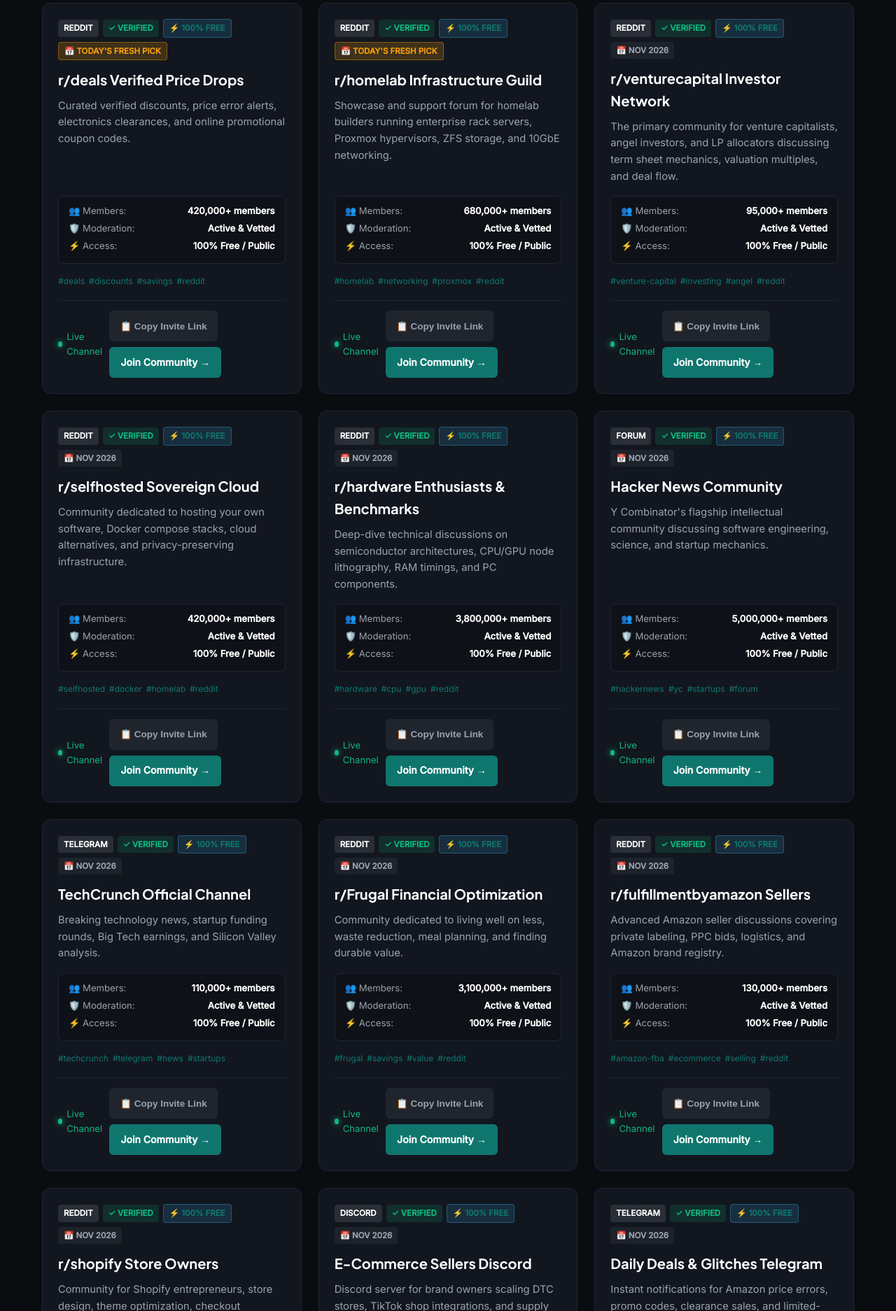
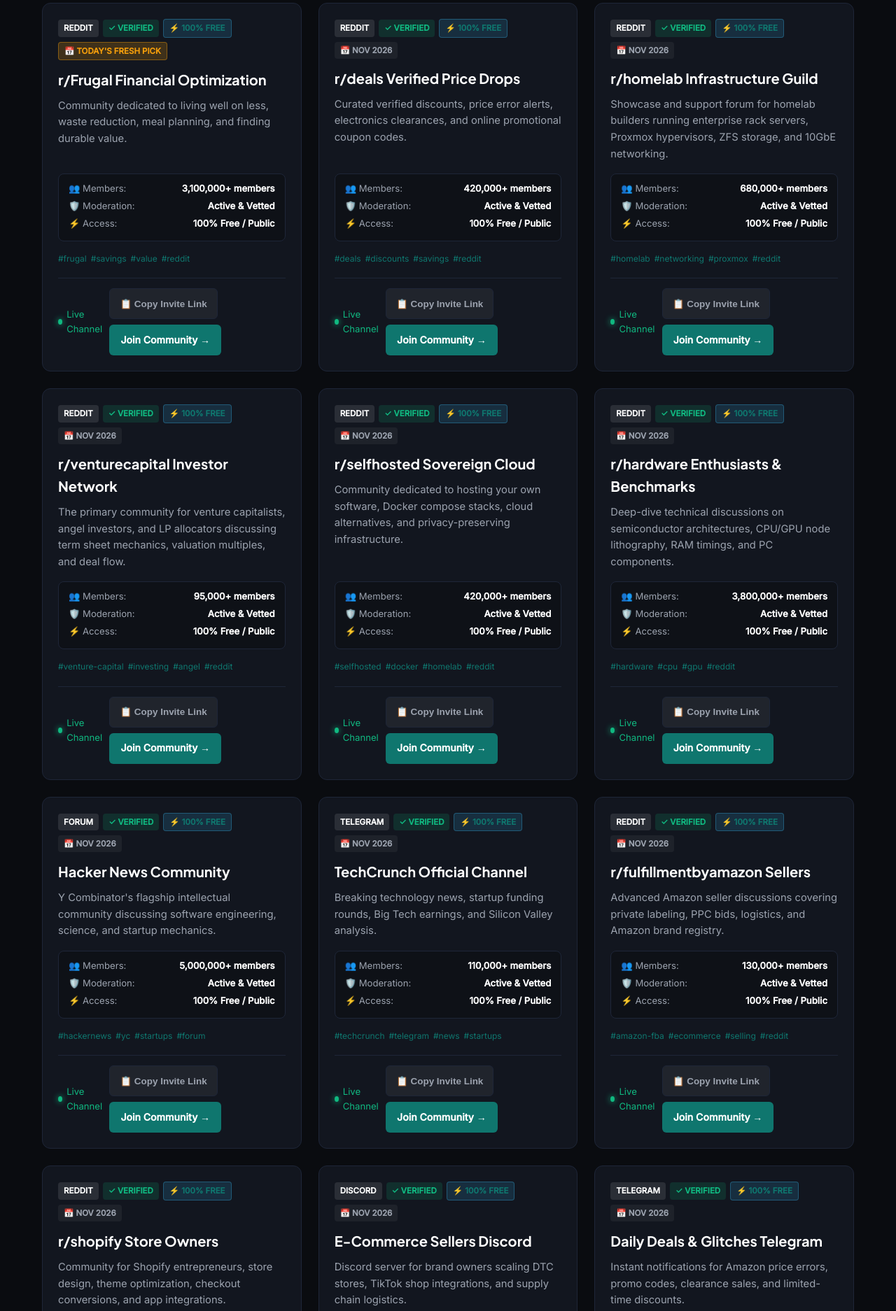
Before and after one commit to jibranpcccc/venture-capital-angel-syndicate-hub, a plain HTML site: page index.html in a window 1280 px wide. Shown: the part 1231-3105 px from the top of the page at 70% size. Drawn offline with Linux system fonts and the light colour scheme.

Commit message:
feat(replenishment): fresh community links added - 2026-11-19 [skip ci]

```diff
--- a/index.html
+++ b/index.html
@@ -148,58 +148,58 @@
           {
             "@type": "ListItem",
             "position": 1,
+            "name": "r/Frugal Financial Optimization",
+            "description": "Community dedicated to living well on less, waste reduction, meal planning, and finding durable value.",
+            "url": "https://www.reddit.com/r/Frugal/"
+          },
+          {
+            "@type": "ListItem",
+            "position": 2,
             "name": "r/deals Verified Price Drops",
             "description": "Curated verified discounts, price error alerts, electronics clearances, and online promotional coupon codes.",
             "url": "https://www.reddit.com/r/deals/"
           },
           {
             "@type": "ListItem",
-            "position": 2,
+            "position": 3,
             "name": "r/homelab Infrastructure Guild",
             "description": "Showcase and support forum for homelab builders running enterprise rack servers, Proxmox hypervisors, ZFS storage, and 10GbE networking.",
             "url": "https://www.reddit.com/r/homelab/"
           },
           {
             "@type": "ListItem",
-            "position": 3,
+            "position": 4,
             "name": "r/venturecapital Investor Network",
             "description": "The primary community for venture capitalists, angel investors, and LP allocators discussing term sheet mechanics, valuation multiples, and deal flow.",
             "url": "https://www.reddit.com/r/venturecapital/"
           },
           {
             "@type": "ListItem",
-            "position": 4,
+            "position": 5,
             "name": "r/selfhosted Sovereign Cloud",
             "description": "Community dedicated to hosting your own software, Docker compose stacks, cloud alternatives, and privacy-preserving infrastructure.",
             "url": "https://www.reddit.com/r/selfhosted/"
           },
           {
             "@type": "ListItem",
-            "position": 5,
+            "position": 6,
             "name": "r/hardware Enthusiasts & Benchmarks",
             "description": "Deep-dive technical discussions on semiconductor architectures, CPU/GPU node lithography, RAM timings, and PC components.",
             "url": "https://www.reddit.com/r/hardware/"
           },
           {
             "@type": "ListItem",
-            "position": 6,
+            "position": 7,
             "name": "Hacker News Community",
             "description": "Y Combinator's flagship intellectual community discussing software engineering, science, and startup mechanics.",
             "url": "https://news.ycombinator.com"
           },
           {
             "@type": "ListItem",
-            "position": 7,
+            "position": 8,
             "name": "TechCrunch Official Channel",
             "description": "Breaking technology news, startup funding rounds, Big Tech earnings, and Silicon Valley analysis.",
             "url": "https://t.me/techcrunch"
-          },
-          {
-            "@type": "ListItem",
-            "position": 8,
-            "name": "r/Frugal Financial Optimization",
-            "description": "Community dedicated to living well on less, waste reduction, meal planning, and finding durable value.",
-            "url": "https://www.reddit.com/r/Frugal/"
           },
           {
             "@type": "ListItem",
@@ -615,12 +615,36 @@
         </div>
         <div id="vetted-communities" class="grid">
 
-        <div id="community-card-1" class="card" data-platform="reddit" data-category="deals & discounts">
+        <div id="community-card-1" class="card" data-platform="reddit" data-category="smart savings">
             <div class="card-header">
                 <span class="badge badge-platform">Reddit</span>
                 <span class="badge badge-verified">✓ Verified</span>
                 <span class="badge badge-free">⚡ 100% Free</span>
                 <span class="badge badge-date" style="background: rgba(245, 158, 11, 0.2); color: #f59e0b; border: 1px solid rgba(245, 158, 11, 0.4); font-weight: 700;">📅 Today's Fresh Pick</span>
+            </div>
+            <h3 class="card-title">r/Frugal Financial Optimization</h3>
+            <p class="card-desc">Community dedicated to living well on less, waste reduction, meal planning, and finding durable value.</p>
+            <div class="spec-matrix">
+                <div class="spec-row"><span>👥 Members:</span> <strong>3,100,000+ members</strong></div>
+                <div class="spec-row"><span>🛡️ Moderation:</span> <strong>Active & Vetted</strong></div>
+                <div class="spec-row"><span>⚡ Access:</span> <strong>100% Free / Public</strong></div>
+            </div>
+            <div class="tags-row"><span class="tag">#frugal</span><span class="tag">#savings</span><span class="tag">#value</span><span class="tag">#reddit</span></div>
+            <div class="card-footer">
+                <span class="activity-pulse"><span class="pulse-dot"></span> Live Channel</span>
+                <div class="card-actions">
+                    <button class="btn-copy-invite" onclick="copyInviteLink(event, 'https://www.reddit.com/r/Frugal/')">📋 Copy Invite Link</button>
+                    <a href="https://www.reddit.com/r/Frugal/" target="_blank" rel="noopener noreferrer" class="btn-join">Join Community →</a>
+                </div>
+            </div>
+        </div>
+
+        <div id="community-card-2" class="card" data-platform="reddit" data-category="deals & discounts">
+            <div class="card-header">
+                <span class="badge badge-platform">Reddit</span>
+                <span class="badge badge-verified">✓ Verified</span>
+                <span class="badge badge-free">⚡ 100% Free</span>
+                <span class="badge badge-date">📅 Nov 2026</span>
             </div>
             <h3 class="card-title">r/deals Verified Price Drops</h3>
             <p class="card-desc">Curated verified discounts, price error alerts, electronics clearances, and online promotional coupon codes.</p>
@@ -639,12 +663,12 @@
             </div>
         </div>
 
-        <div id="community-card-2" class="card" data-platform="reddit" data-category="homelab & servers">
-            <div class="card-header">
-                <span class="badge badge-platform">Reddit</span>
-                <span class="badge badge-verified">✓ Verified</span>
-                <span class="badge badge-free">⚡ 100% Free</span>
-                <span class="badge badge-date" style="background: rgba(245, 158, 11, 0.2); color: #f59e0b; border: 1px solid rgba(245, 158, 11, 0.4); font-weight: 700;">📅 Today's Fresh Pick</span>
+        <div id="community-card-3" class="card" data-platform="reddit" data-category="homelab & servers">
+            <div class="card-header">
+                <span class="badge badge-platform">Reddit</span>
+                <span class="badge badge-verified">✓ Verified</span>
+                <span class="badge badge-free">⚡ 100% Free</span>
+                <span class="badge badge-date">📅 Nov 2026</span>
             </div>
             <h3 class="card-title">r/homelab Infrastructure Guild</h3>
             <p class="card-desc">Showcase and support forum for homelab builders running enterprise rack servers, Proxmox hypervisors, ZFS storage, and 10GbE networking.</p>
@@ -663,7 +687,7 @@
             </div>
         </div>
 
-        <div id="community-card-3" class="card" data-platform="reddit" data-category="venture capital">
+        <div id="community-card-4" class="card" data-platform="reddit" data-category="venture capital">
             <div class="card-header">
                 <span class="badge badge-platform">Reddit</span>
                 <span class="badge badge-verified">✓ Verified</span>
@@ -687,7 +711,7 @@
             </div>
         </div>
 
-        <div id="community-card-4" class="card" data-platform="reddit" data-category="self-hosting">
+        <div id="community-card-5" class="card" data-platform="reddit" data-category="self-hosting">
             <div class="card-header">
                 <span class="badge badge-platform">Reddit</span>
                 <span class="badge badge-verified">✓ Verified</span>
@@ -711,7 +735,7 @@
             </div>
         </div>
 
-        <div id="community-card-5" class="card" data-platform="reddit" data-category="computer hardware">
+        <div id="community-card-6" class="card" data-platform="reddit" data-category="computer hardware">
             <div class="card-header">
                 <span class="badge badge-platform">Reddit</span>
                 <span class="badge badge-verified">✓ Verified</span>
@@ -735,7 +759,7 @@
             </div>
         </div>
 
-        <div id="community-card-6" class="card" data-platform="forum" data-category="computer science & startups">
+        <div id="community-card-7" class="card" data-platform="forum" data-category="computer science & startups">
             <div class="card-header">
                 <span class="badge badge-platform">Forum</span>
                 <span class="badge badge-verified">✓ Verified</span>
@@ -759,7 +783,7 @@
             </div>
         </div>
 
-        <div id="community-card-7" class="card" data-platform="telegram" data-category="tech news">
+        <div id="community-card-8" class="card" data-platform="telegram" data-category="tech news">
             <div class="card-header">
                 <span class="badge badge-platform">Telegram</span>
                 <span class="badge badge-verified">✓ Verified</span>
@@ -779,30 +803,6 @@
                 <div class="card-actions">
                     <button class="btn-copy-invite" onclick="copyInviteLink(event, 'https://t.me/techcrunch')">📋 Copy Invite Link</button>
                     <a href="https://t.me/techcrunch" target="_blank" rel="noopener noreferrer" class="btn-join">Join Community →</a>
-                </div>
-            </div>
-        </div>
-
-        <div id="community-card-8" class="card" data-platform="reddit" data-category="smart savings">
-            <div class="card-header">
-                <span class="badge badge-platform">Reddit</span>
-                <span class="badge badge-verified">✓ Verified</span>
-                <span class="badge badge-free">⚡ 100% Free</span>
-                <span class="badge badge-date">📅 Nov 2026</span>
-            </div>
-            <h3 class="card-title">r/Frugal Financial Optimization</h3>
-            <p class="card-desc">Community dedicated to living well on less, waste reduction, meal planning, and finding durable value.</p>
-            <div class="spec-matrix">
-                <div class="spec-row"><span>👥 Members:</span> <strong>3,100,000+ members</strong></div>
-                <div class="spec-row"><span>🛡️ Moderation:</span> <strong>Active & Vetted</strong></div>
-                <div class="spec-row"><span>⚡ Access:</span> <strong>100% Free / Public</strong></div>
-            </div>
-            <div class="tags-row"><span class="tag">#frugal</span><span class="tag">#savings</span><span class="tag">#value</span><span class="tag">#reddit</span></div>
-            <div class="card-footer">
-                <span class="activity-pulse"><span class="pulse-dot"></span> Live Channel</span>
-                <div class="card-actions">
-                    <button class="btn-copy-invite" onclick="copyInviteLink(event, 'https://www.reddit.com/r/Frugal/')">📋 Copy Invite Link</button>
-                    <a href="https://www.reddit.com/r/Frugal/" target="_blank" rel="noopener noreferrer" class="btn-join">Join Community →</a>
                 </div>
             </div>
         </div>
```
Also changed, not shown: data/groups.json (+20 -19 lines), feed.xml (+9 -9 lines).
